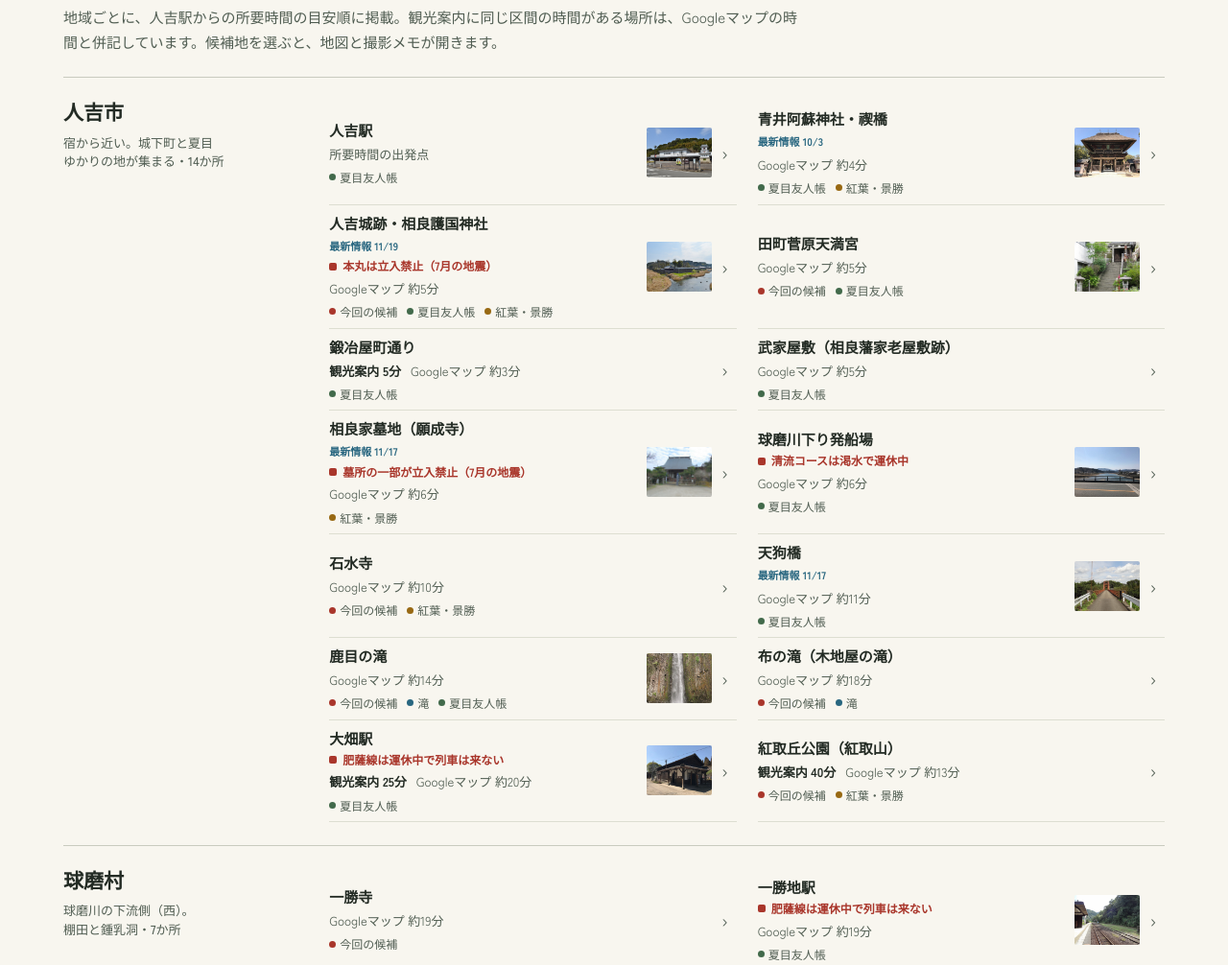
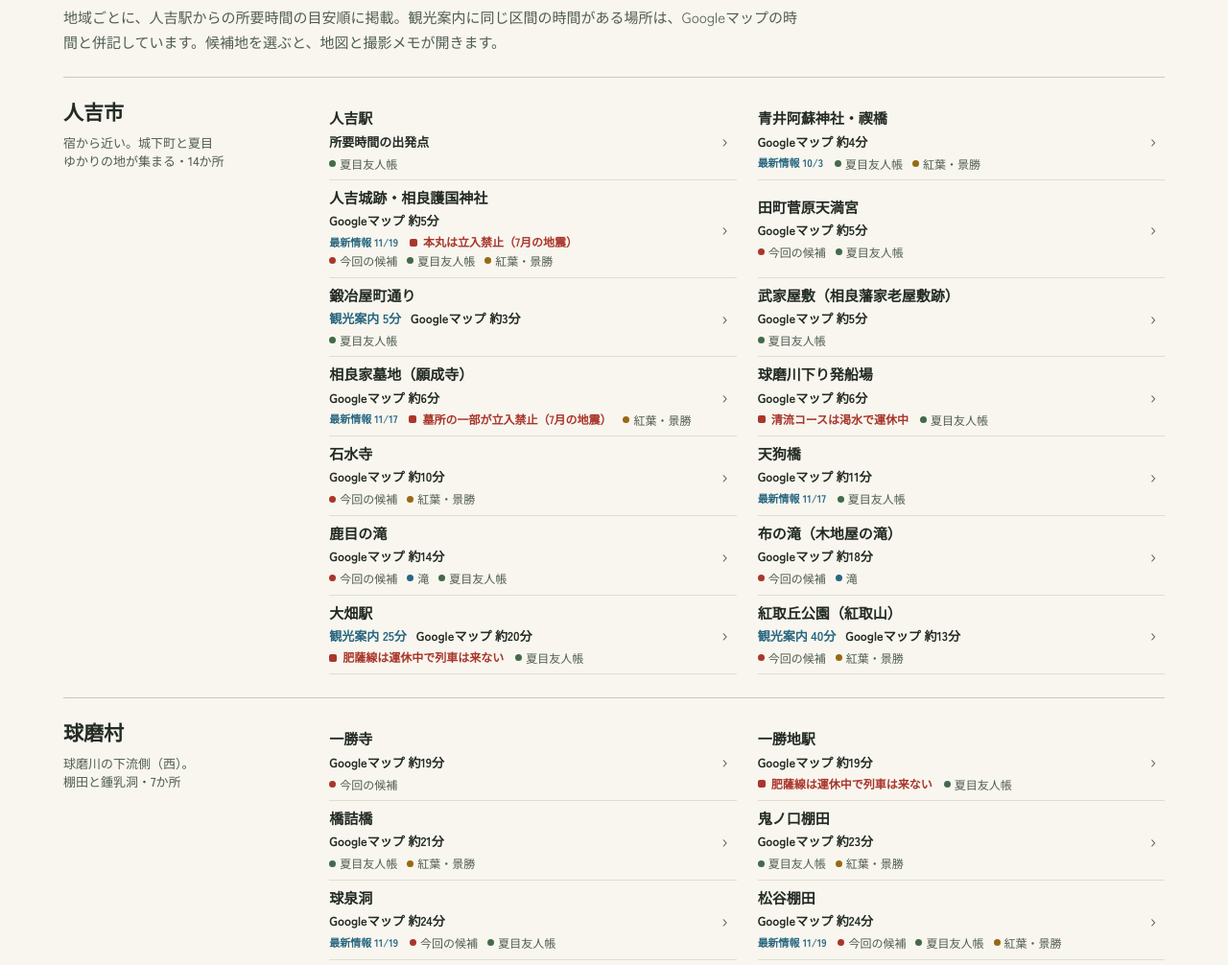
Before and after one commit to haru5512/hitoyoshi-kuma-map, a plain HTML site: page index.html in a window 1280 px wide. Shown: the part 1088-2094 px from the top of the page at 96% size. Drawn offline with nearby package versions, Linux system fonts and the light colour scheme; a web font is replaced by a local one.

Commit message:
Align list rows, drop tiny thumbnails, darken drive times

```diff
--- a/index.html
+++ b/index.html
@@ -406,6 +406,17 @@ footer li{margin:0 0 5px;break-inside:avoid}
 .latest[open] summary::after{transform:rotate(225deg) translateY(-1px)}
 .latest[open]{padding-bottom:10px}
 .latest summary:focus-visible{outline:2px solid var(--water);outline-offset:2px}
+
+/* 一覧の行をそろえる（写真なし・3段） */
+.card .cb{display:grid;grid-template-rows:auto auto auto;gap:3px;align-content:center}
+.card .cn{line-height:1.35}
+.card .cflags{display:flex;flex-wrap:wrap;align-items:center;gap:2px 12px;font-size:12px;line-height:1.45}
+.card .cflags .warn{font-size:12px}
+.card .cflags .card-types{display:inline-flex;gap:3px 10px}
+.card .card-photo{display:none}
+.card .cm{color:var(--ink);font-size:13px}
+.card .cm span{font-weight:600}
+.card .cm .guide-time{color:var(--water)}
 </style>
 
 </head>
@@ -780,9 +791,9 @@ document.getElementById("areas").innerHTML = AREAS.map(a => {
     items.map(s => {
       const guide = GUIDE_DRIVES[s.id];
       return `<button class="card" id="card-${s.id}" data-id="${s.id}">
-      <div class="cb"><span class="cn">${esc(s.n)}</span>${latestChip(s)}${worthBadge(s, true)}${s.warn ? `<span class="warn">${esc(s.warn)}</span>` : ""}
-      <span class="cm num">${guide ? `<span class="guide-time">観光案内 ${guide.minutes}分</span>` : ""}<span>${driveModel(s)}</span></span><span class="card-types">${s.t.map(t => `<span class="card-type c-${t}"><span class="dot" aria-hidden="true"></span>${TAGS[t].label}</span>`).join(" ")}</span></div>
-      ${PHOTOS[s.id] ? `<img class="card-photo" src="${PHOTOS[s.id].file}" alt="" loading="lazy" width="68" height="52">` : ""}
+      <div class="cb"><span class="cn">${esc(s.n)}</span>
+      <span class="cm num">${guide ? `<span class="guide-time">観光案内 ${guide.minutes}分</span>` : ""}<span>${driveModel(s)}</span></span>
+      <span class="cflags">${worthBadge(s, true)}${latestChip(s)}${s.warn ? `<span class="warn">${esc(s.warn)}</span>` : ""}<span class="card-types">${s.t.map(t => `<span class="card-type c-${t}"><span class="dot" aria-hidden="true"></span>${TAGS[t].label}</span>`).join(" ")}</span></span></div>
     </button>`;
     }).join("") + `</div></div>`;
 }).join("");
```
